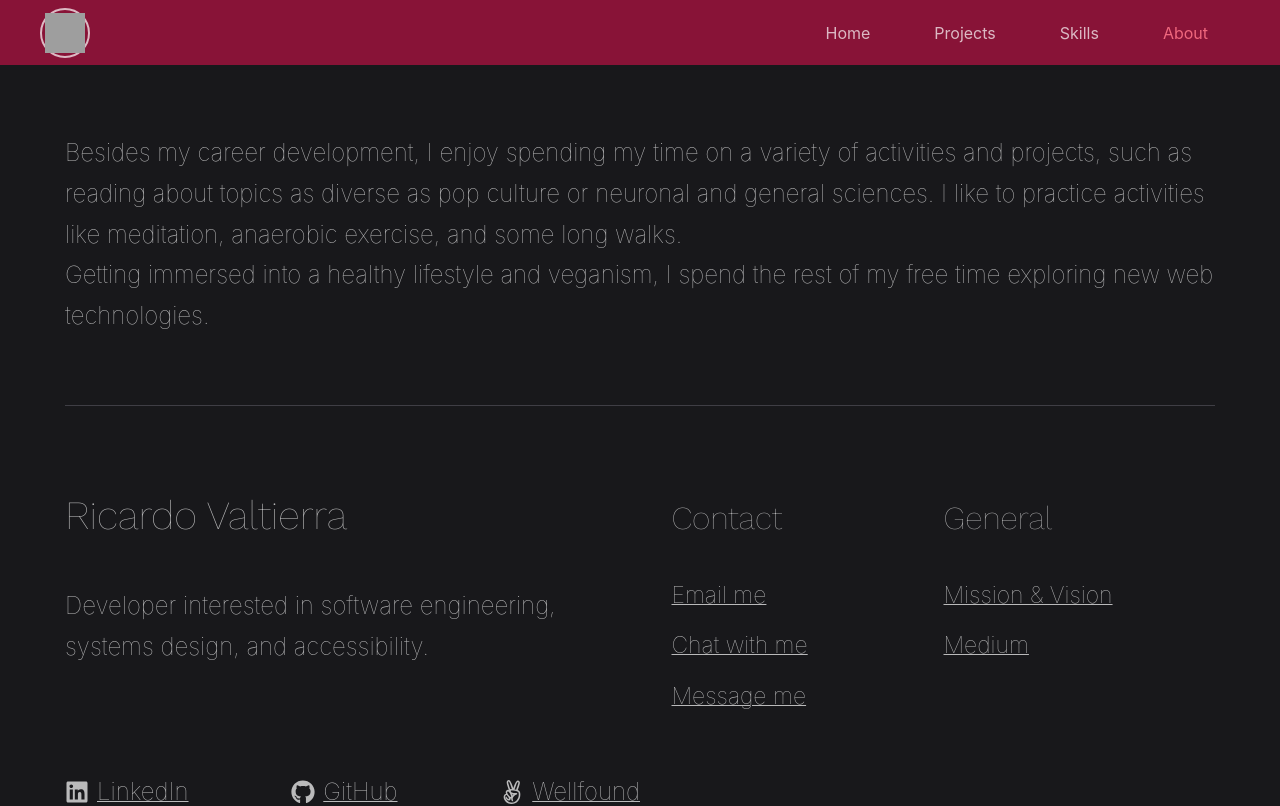
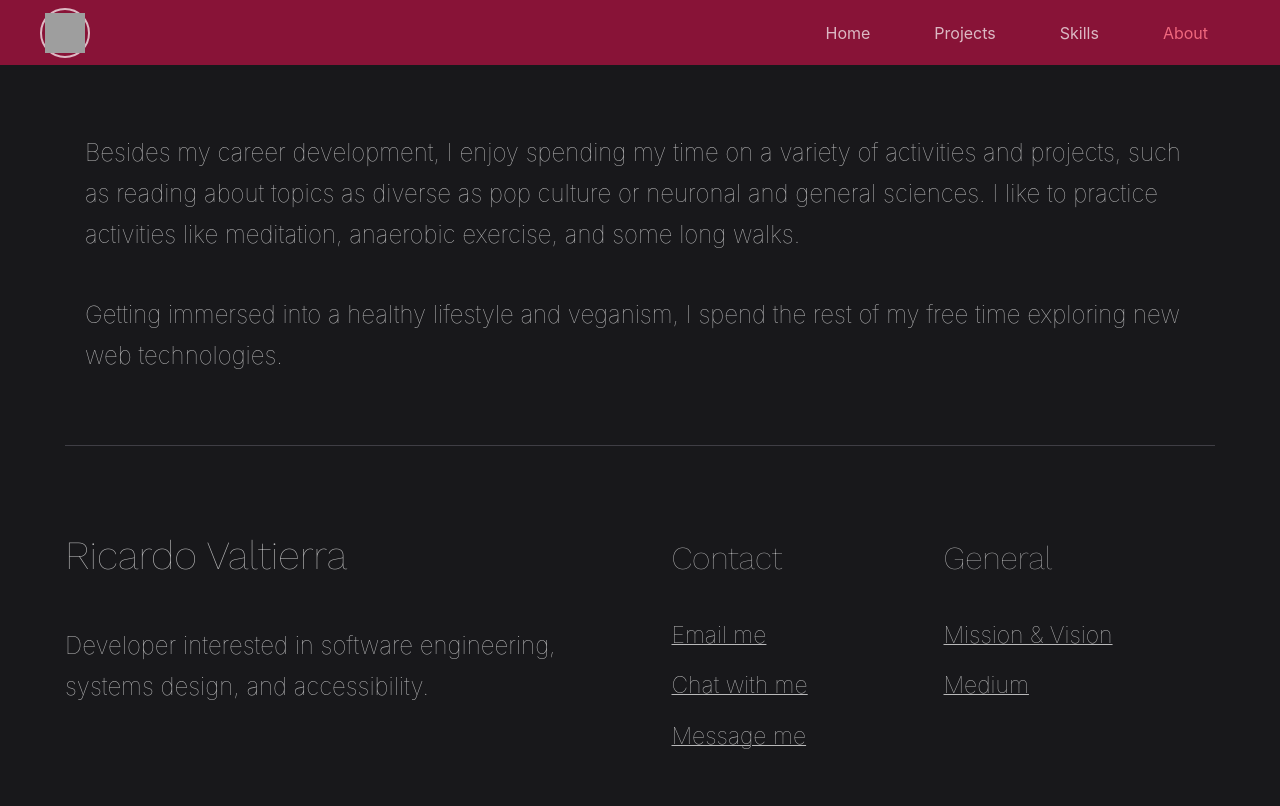
Before and after one commit to ricardovaltierra/portfolio, a React (Create React App) app: page /about in a window 1280 px wide. Shown: the top 806 px of the page. Built offline with nearby package versions, Linux system fonts and the light colour scheme; grey boxes are pictures that could not be loaded.

Commit message:
Split paragraph to replace br tag

```diff
--- a/src/components/About.jsx
+++ b/src/components/About.jsx
@@ -2,14 +2,15 @@ import React from 'react';
 // import styles from '../style';
 
 const About = () => (
-  <section className="flex md:flex-row flex-col md:mx-[65px] mx-[1.7rem] justify-items-stretch my-[3rem]">
-    <p className="font worksans font-thin text-dimWhite md:text-[24px] text-[25px] my-5 md:leading-[40.8px] leading-[32.8px]">
+  <section className="flex flex-col md:mx-[65px] mx-[1.7rem] md:px-5 justify-items-stretch my-[3rem] font-thin text-dimWhite  md:text-[24px] text-[25px]">
+    <p className="my-5 md:leading-[40.8px] leading-[32.8px]">
       Besides my career development, I enjoy spending my time on a
       variety of activities and projects, such as reading about topics
       as diverse as pop culture or neuronal and general sciences.
       I like to practice activities like meditation, anaerobic exercise,
       and some long walks.
-      <br className="mb-10" />
+    </p>
+    <p className="my-5 md:leading-[40.8px] leading-[32.8px]">
       Getting immersed into a healthy lifestyle and veganism,
       I spend the rest of my free time exploring new web technologies.
     </p>
```
